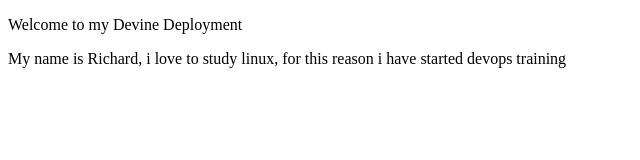
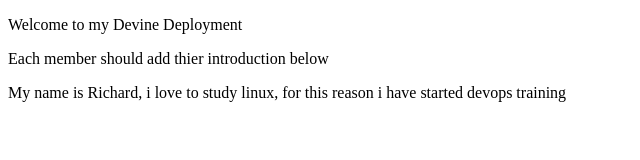
Before and after one commit to Devine-Deployment/devine-deployment.github, a plain HTML site: page index.html in a window 1280 px wide. Shown: the whole page, without its empty margins (0-640 px from the left). Drawn offline with Linux system fonts and the light colour scheme.

Commit message:
mistake corrected

```diff
--- a/index.html
+++ b/index.html
@@ -5,6 +5,7 @@
 </head>
 <body>
 <p>Welcome to my Devine Deployment</p>
+<p>Each member should add thier introduction below</p>
 <p>My name is Richard, i love to study linux, for this reason i have started devops training</p>
 
 </body>
```
